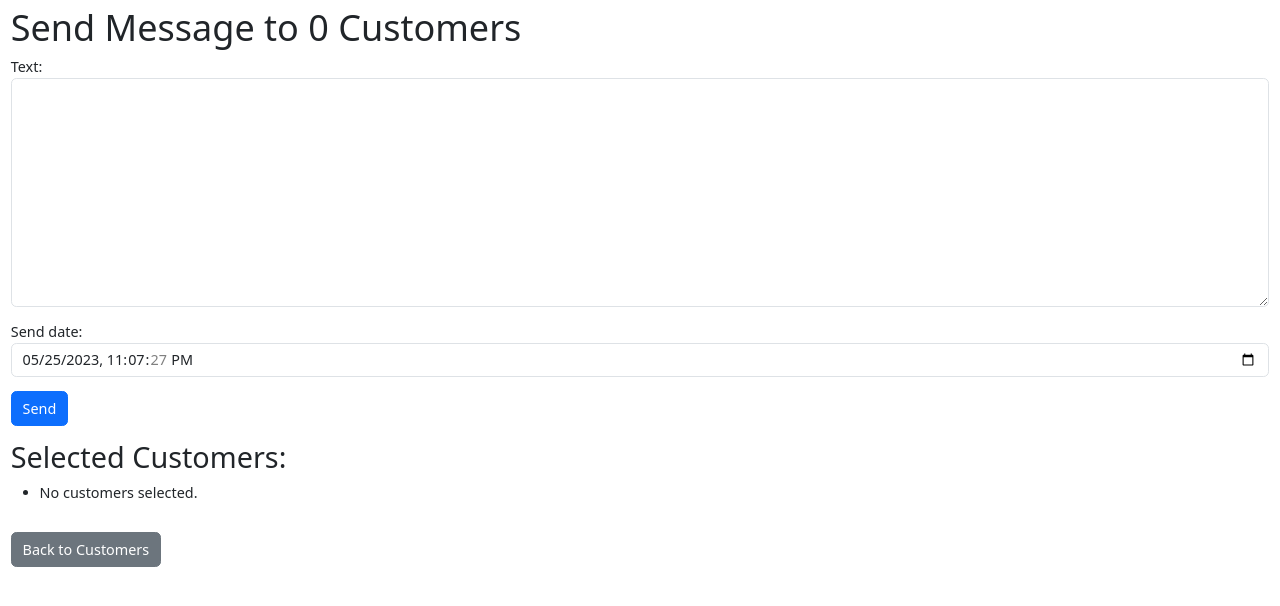
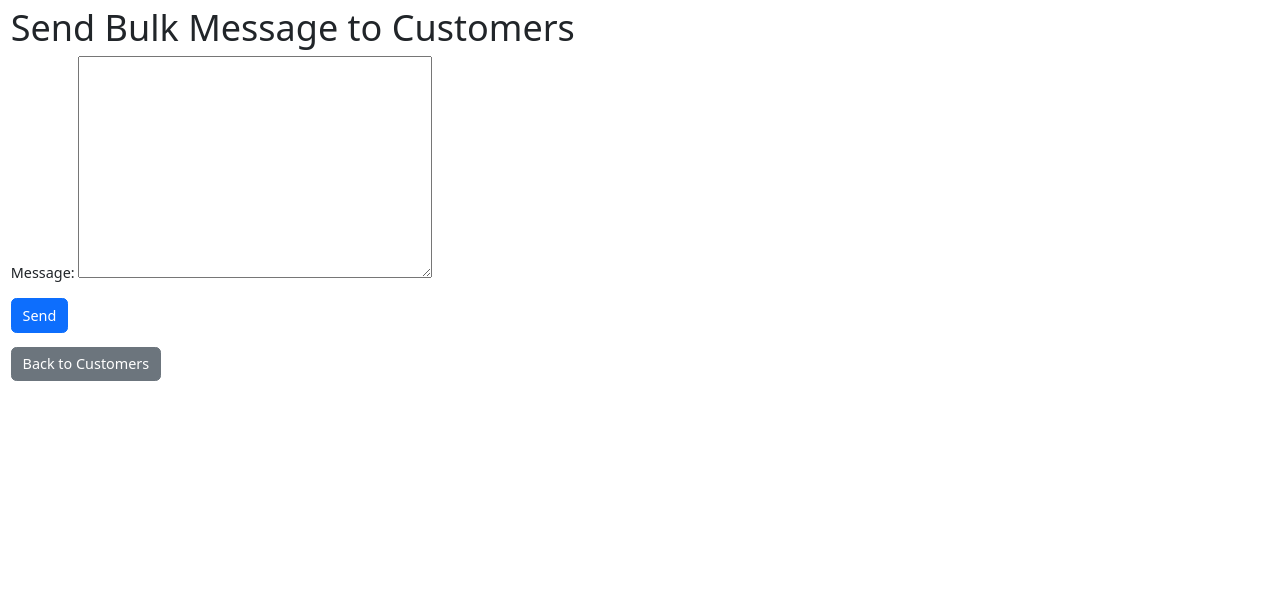
Before and after one commit to caffeinelover1012/weatherapp, a Django app: page /bulk_message/ in a window 1280 px wide. Shown: the part 59-665 px from the top of the page. Run offline with Django 4.2, Linux system fonts and the light colour scheme; data that the repository does not hold is empty; some libraries are stand-ins or nearby versions.

Commit message:
bulk message working

```diff
--- a/weather/forms.py
+++ b/weather/forms.py
@@ -38,11 +38,11 @@ class MessageForm(forms.ModelForm):
             'send_date': forms.DateTimeInput(attrs={'type': 'datetime-local', 'class': 'form-control'})
         }
 
-class BulkMessageForm(forms.ModelForm):
-    class Meta:
-        model = Message
-        fields = ['text', 'send_date']
-        widgets = {
-            'text': forms.Textarea(attrs={'class': 'form-control'}),
-            'send_date': forms.DateTimeInput(attrs={'type': 'datetime-local', 'class': 'form-control'})
-        }
+
+class BulkMessageForm(forms.Form):
+    customers = forms.MultipleChoiceField(choices=[], widget=forms.MultipleHiddenInput)
+    message = forms.CharField(widget=forms.Textarea)
+
+    def __init__(self, *args, **kwargs):
+        super().__init__(*args, **kwargs)
+        self.fields['customers'].choices = [(c.id, c.full_name) for c in Customer.objects.all()]
--- a/weather/templates/bulk_message.html
+++ b/weather/templates/bulk_message.html
@@ -1,8 +1,7 @@
-<!-- bulk_message.html -->
 {% extends 'base.html' %}
-
+{% load static %}
 {% block content %}
-    <h1>Send Message to {{ customers|length }} Customers</h1>
+    <h1>Send Bulk Message to Customers</h1>
 
     <form method="post">
         {% csrf_token %}
@@ -10,17 +9,5 @@
         <button class="btn btn-primary" type="submit">Send</button>
     </form>
 
-    <div class="mt-3">
-        <h2>Selected Customers:</h2>
-        <ul>
-            {% for customer in customers %}
-            <li>{{ customer.full_name }} - {{ customer.phone_number }}</li>
-            {% empty %}
-            <li>No customers selected.</li>
-            {% endfor %}
-        </ul>
-    </div>
-
-
     <a href="{% url 'customers' %}" class="btn btn-secondary mt-3">Back to Customers</a>
 {% endblock %}
--- a/weather/views.py
+++ b/weather/views.py
@@ -219,60 +219,34 @@ class SendMessageView(FormView):
     def get_success_url(self):
         return reverse_lazy('customer', kwargs={'id': self.kwargs.get('id')})
 
-def send_bulk_message(message_id):
-    message = get_object_or_404(Message, id=message_id)
-
-    # You need to set these values to your Twilio Account SID and Auth token
-    account_sid = 'AC42589e35c4322239bc687d7a46d47632'
-    auth_token = 'f9edf75550296ce6847705832344730a'
-    client = Client(account_sid, auth_token)
-
-    phone_number = message.customer.phone_number
-    if phone_number:
-        twilio_message = client.messages.create(
-            body=message.text,
-            from_='+18556425052',  # This is your Twilio phone number
-            to=phone_number
-        )
-
-        # Update the message as sent
-        message.sent = True
-        message.save()
-    return
 
 class BulkMessageView(FormView):
     template_name = 'bulk_message.html'
     form_class = BulkMessageForm
 
     def form_valid(self, form):
-        text = form.cleaned_data['text']
-        send_date = form.cleaned_data['send_date']
+        # Assuming you pass customer ids as a POST parameter named 'customer_ids'
+        customer_ids = form.cleaned_data['customers']
+        text_template = form.cleaned_data['message']
 
-        customer_ids = self.request.session.get('customer_ids', [])
-        customers = Customer.objects.filter(id__in=customer_ids)
+        for customer_id in customer_ids:
+            customer = Customer.objects.get(id=customer_id)
 
-        # Create a message for each customer and save their ids
-        message_ids = []
-        for customer in customers:
-            message = Message.objects.create(
-                text=text,
-                send_date=send_date,
-                customer=customer
+            # Customize the message text for this customer
+            text = text_template.replace('[Name]', customer.full_name).replace('[ZIP]', customer.zip_code)
+
+            # Create and save a new message for each customer
+            message = Message(
+                customer=customer,
+                text=text
             )
-            message_ids.append(message.id)
+            message.save()
 
-        # Send the messages and update them as sent
-        for message_id in message_ids:
-            send_bulk_message(message_id)
-
-        messages.success(self.request, "Messages sent successfully.")
+            # Call your function to send a message to the customer
+            # This should be the function that sends a text message, email, etc.
+            send_message(message.id)
+        messages.success(self.request, f'Sent {len(customer_ids)} Bulk messages successfully!')
         return super().form_valid(form)
 
-    def get_context_data(self, **kwargs):
-        context = super().get_context_data(**kwargs)
-        customer_ids = self.request.session.get('customer_ids', [])
-        context['customers'] = Customer.objects.filter(id__in=customer_ids)
-        return context
-
     def get_success_url(self):
-        return reverse_lazy('bulk_message')
+        return reverse_lazy('customers')
```
